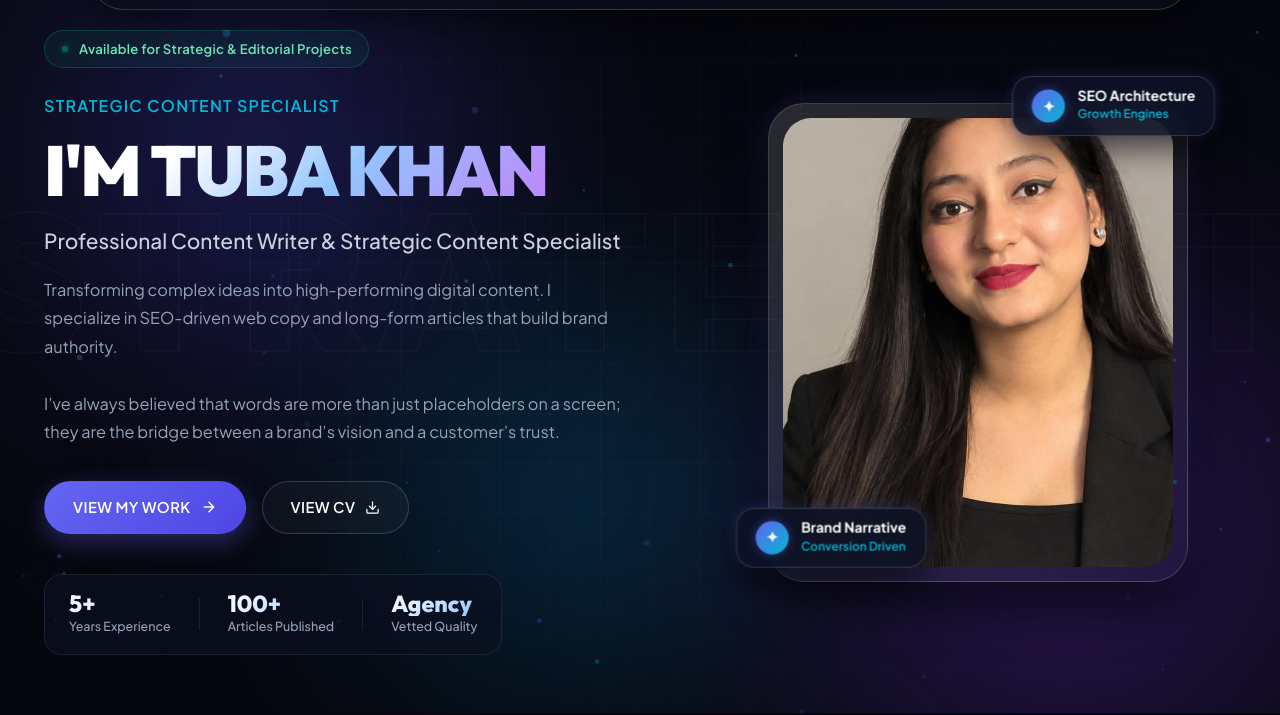
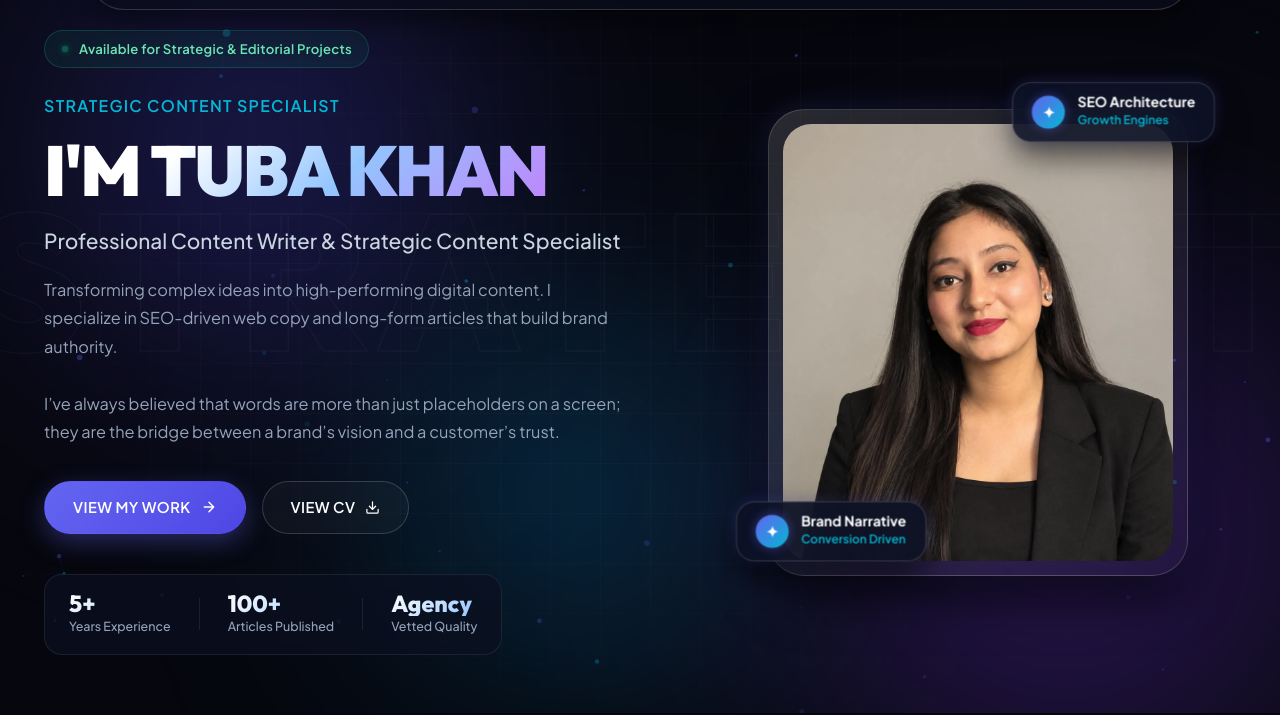
Before and after one commit to hannan7866/tubapp, a website: page index.html in a window 1280 px wide. Shown: the part 87-802 px from the top of the page. Drawn offline with Linux system fonts and the light colour scheme.

Commit message:
fix: adjust hero portrait framing and object-fit for optimal sizing

```diff
--- a/styles.css
+++ b/styles.css
@@ -764,24 +764,23 @@ a {
   border-radius: calc(var(--radius-xl) - 8px);
   overflow: hidden;
   background: radial-gradient(circle at 50% 65%, #1d2547 0%, #0d1226 70%, #080b16 100%);
-  aspect-ratio: 1 / 1.15;
-  display: flex;
-  align-items: flex-end;
+  aspect-ratio: 1 / 1.12;
+  display: flex;
+  align-items: center;
   justify-content: center;
 }
 
 .hero__image {
   width: 100%;
   height: 100%;
-  object-fit: contain;
-  /* Scale and center subject with equal spacing on left and right */
-  transform: scale(1.65) translate(2.8%, 14%);
-  transform-origin: center bottom;
+  object-fit: cover;
+  object-position: center 20%;
+  transform: scale(1);
   transition: transform 0.6s var(--ease-smooth);
 }
 
 .hero__image-card:hover .hero__image {
-  transform: scale(1.72) translate(2.8%, 12%);
+  transform: scale(1.04);
 }
 
 /* Floating 3D Badges */
```
